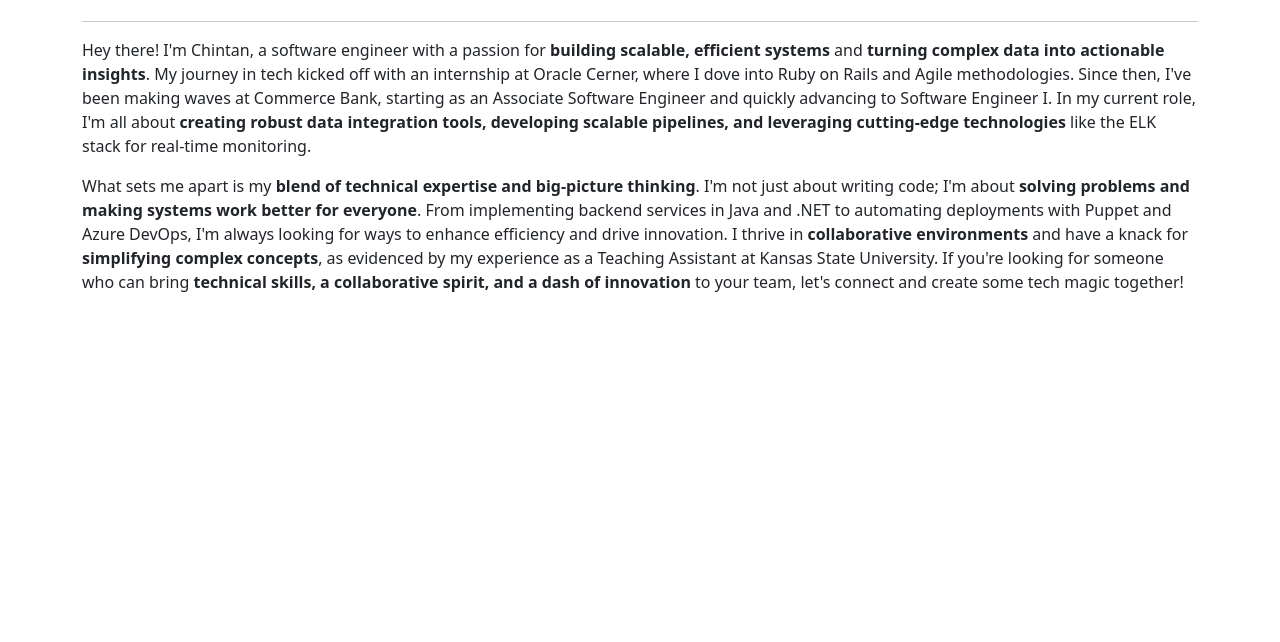
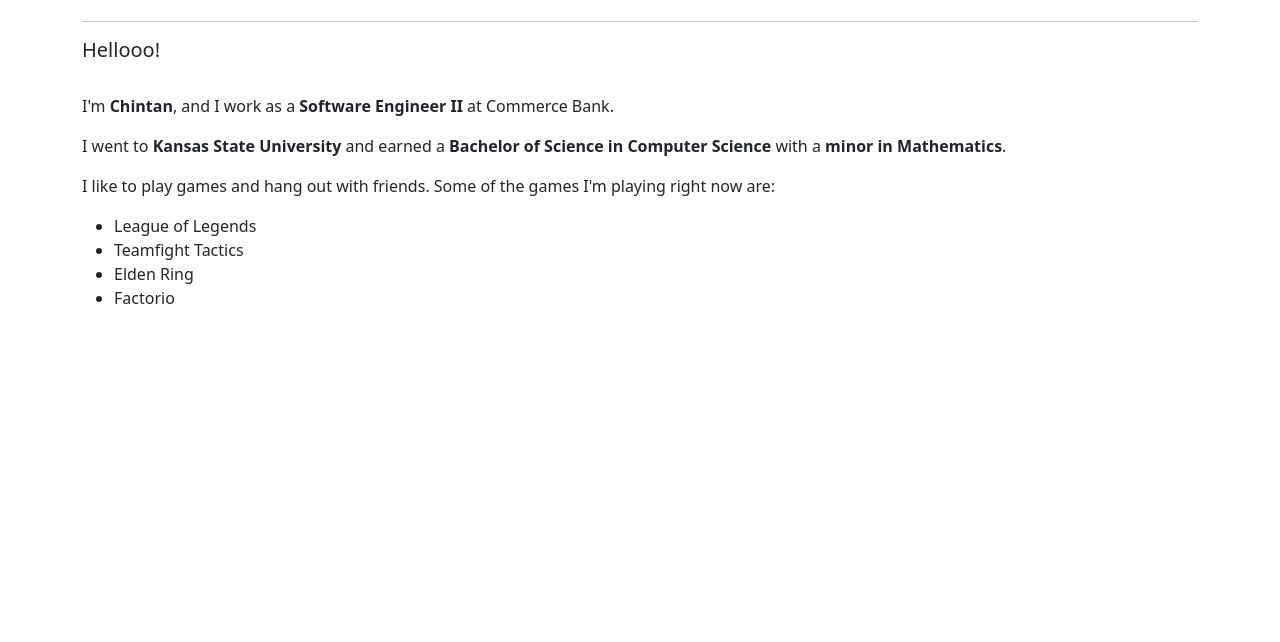
Before and after one commit to dev-chintan/dev-chintan.github.io, a plain HTML site: page index.html in a window 1280 px wide. Shown: the part 91-733 px from the top of the page. Drawn offline with nearby package versions, Linux system fonts and the light colour scheme.

Commit message:
update: about

```diff
--- a/index.html
+++ b/index.html
@@ -36,12 +36,17 @@
             <div class="row">
                 <div class="col">
                     <div>
-                        <p>
-                        Hey there! I'm Chintan, a software engineer with a passion for <strong>building scalable, efficient systems</strong> and <strong>turning complex data into actionable insights</strong>. My journey in tech kicked off with an internship at Oracle Cerner, where I dove into Ruby on Rails and Agile methodologies. Since then, I've been making waves at Commerce Bank, starting as an Associate Software Engineer and quickly advancing to Software Engineer I. In my current role, I'm all about <strong>creating robust data integration tools, developing scalable pipelines, and leveraging cutting-edge technologies</strong> like the ELK stack for real-time monitoring.
-                        </p>
-                        <p>
-                        What sets me apart is my <strong>blend of technical expertise and big-picture thinking</strong>. I'm not just about writing code; I'm about <strong>solving problems and making systems work better for everyone</strong>. From implementing backend services in Java and .NET to automating deployments with Puppet and Azure DevOps, I'm always looking for ways to enhance efficiency and drive innovation. I thrive in <strong>collaborative environments</strong> and have a knack for <strong>simplifying complex concepts</strong>, as evidenced by my experience as a Teaching Assistant at Kansas State University. If you're looking for someone who can bring <strong>technical skills, a collaborative spirit, and a dash of innovation</strong> to your team, let's connect and create some tech magic together!
-                        </p>
+                        <h5>Hellooo!</h5>
+                        <br/>
+                        <p>I'm <strong>Chintan</strong>, and I work as a <strong>Software Engineer II</strong> at Commerce Bank.</p>
+                        <p>I went to <strong>Kansas State University</strong> and earned a <strong>Bachelor of Science in Computer Science</strong> with a <strong>minor in Mathematics</strong>.</p>
+                        <p>I like to play games and hang out with friends. Some of the games I'm playing right now are:</p>
+                        <ul>
+                            <li>League of Legends</li>
+                            <li>Teamfight Tactics</li>
+                            <li>Elden Ring</li>
+                            <li>Factorio</li>
+                        </ul>
                     </div>
                 </div>
             </div>
```
